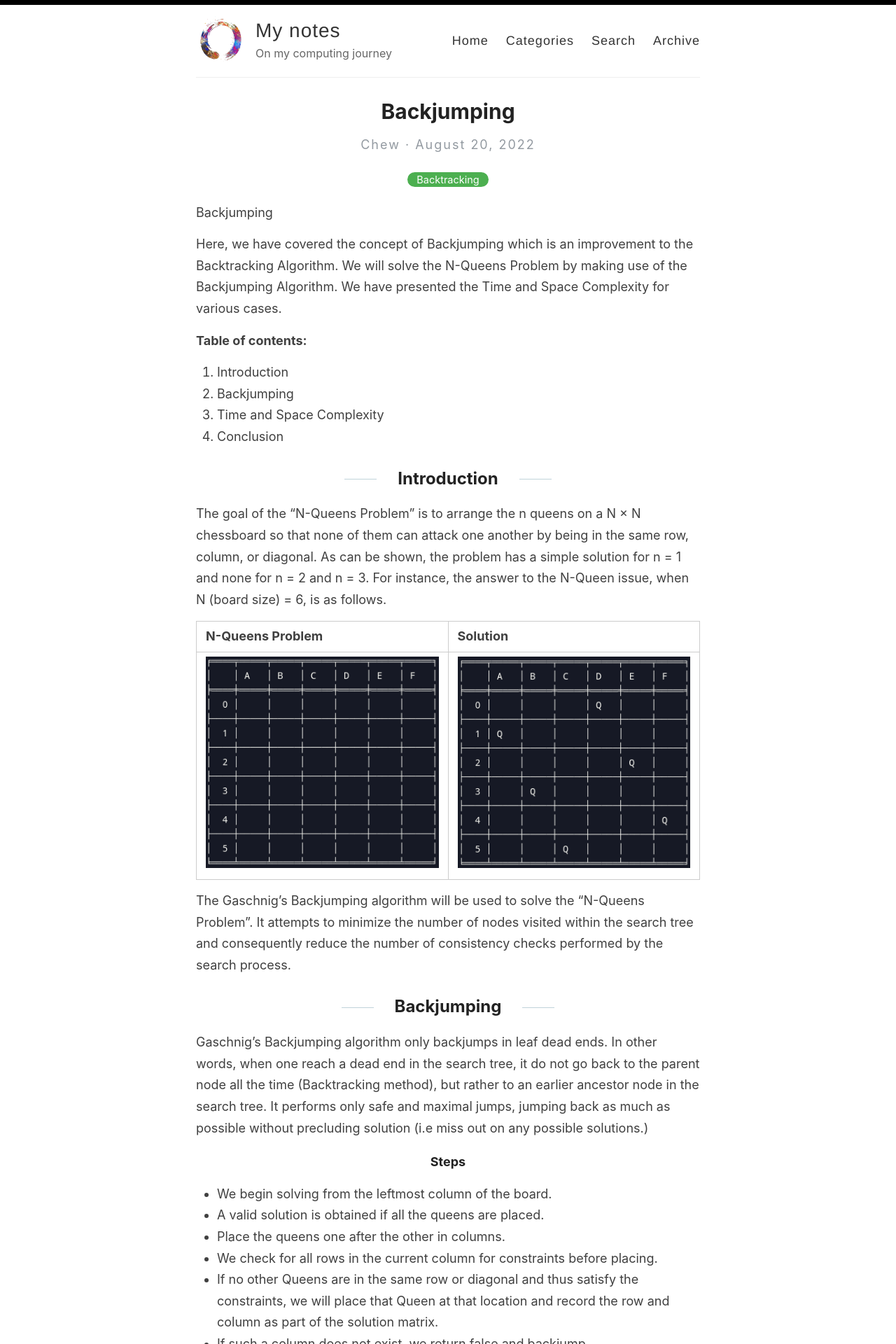
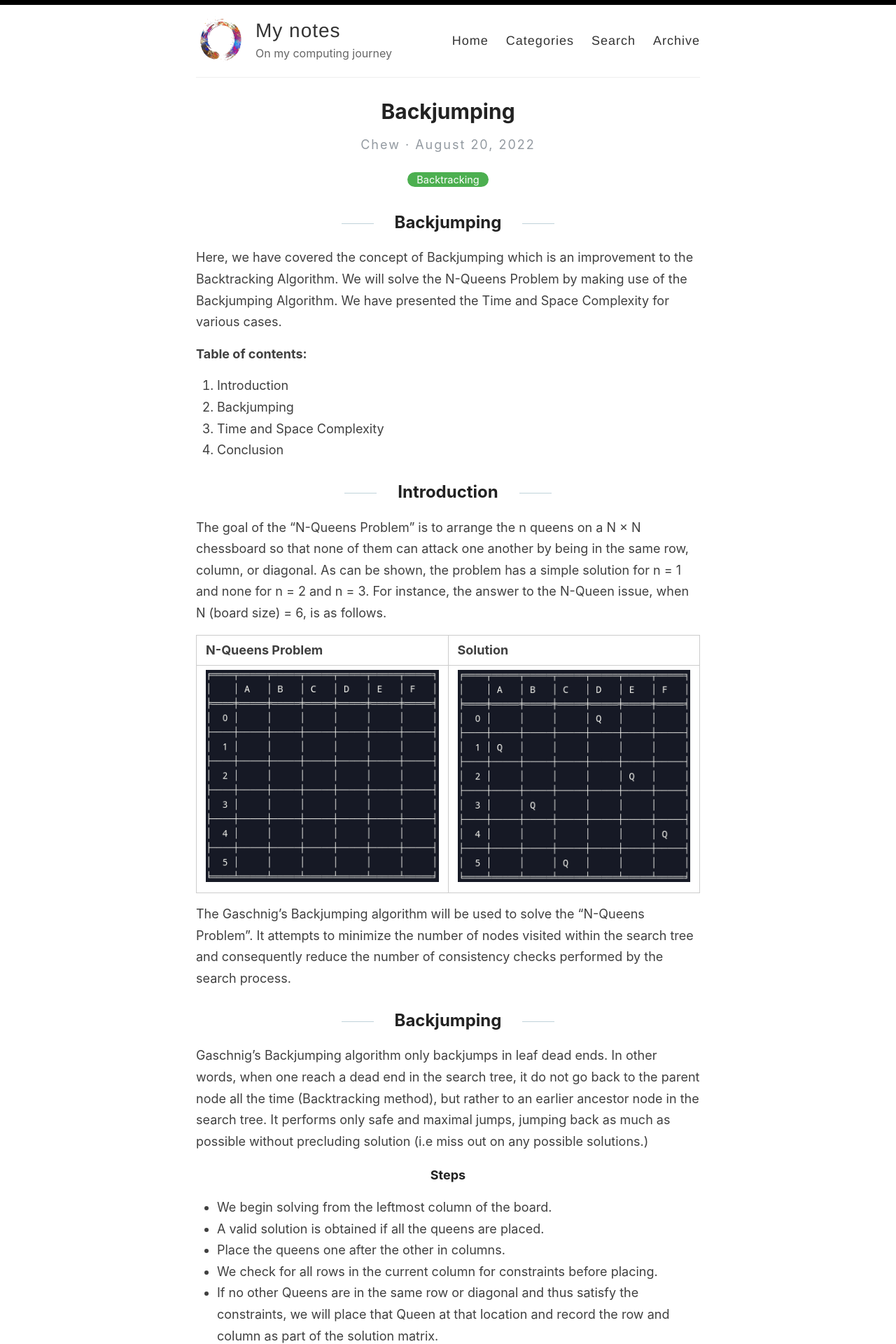
Before and after one commit to mr-chew/mr-chew.github.io, a Jekyll site: the page built from _posts/2022-8-20-Backjumping.md, in a window 1280 px wide. Shown: the top 1920 px of the page at 70% size. Built offline with Jekyll 4.4.1, drawn with Linux system fonts in a browser that asks for light colours.

Commit message:
amend header style

```diff
--- a/_posts/2022-8-20-Backjumping.md
+++ b/_posts/2022-8-20-Backjumping.md
@@ -4,7 +4,7 @@ title:  Backjumping
 categories: [Backtracking]
 ---
 
-Backjumping
+## Backjumping
 
 Here, we have covered the concept of Backjumping which is an improvement to the Backtracking Algorithm. We will solve the N-Queens Problem by making use of the Backjumping Algorithm. We have presented the Time and Space Complexity for various cases.
 
```
